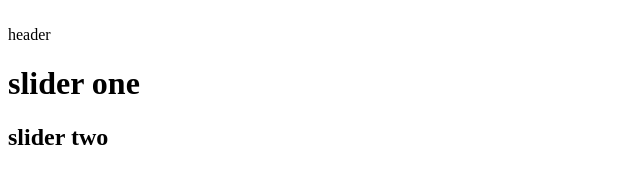
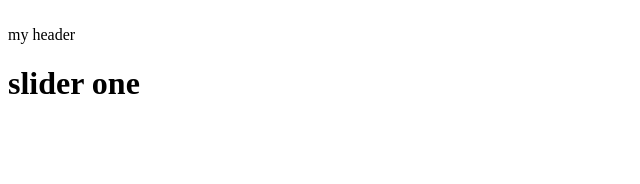
Before and after one commit to masume-khorani/git-project-two, a plain HTML site: page index.html in a window 1280 px wide. Shown: the whole page, without its empty margins (0-640 px from the left). Drawn offline with Linux system fonts and the light colour scheme.

Commit message:
some changes in dev branch

```diff
--- a/index.html
+++ b/index.html
@@ -11,11 +11,10 @@
         <img src="banner.jpg" alt=""/>
     </div>
     <header>
-        header
+        my header
     </header>
     <div class="slider">
         <h1>slider one</h1>
-        <h2>slider two</h2>
 
     </div>
     <script src="./script.js"></script>
```
